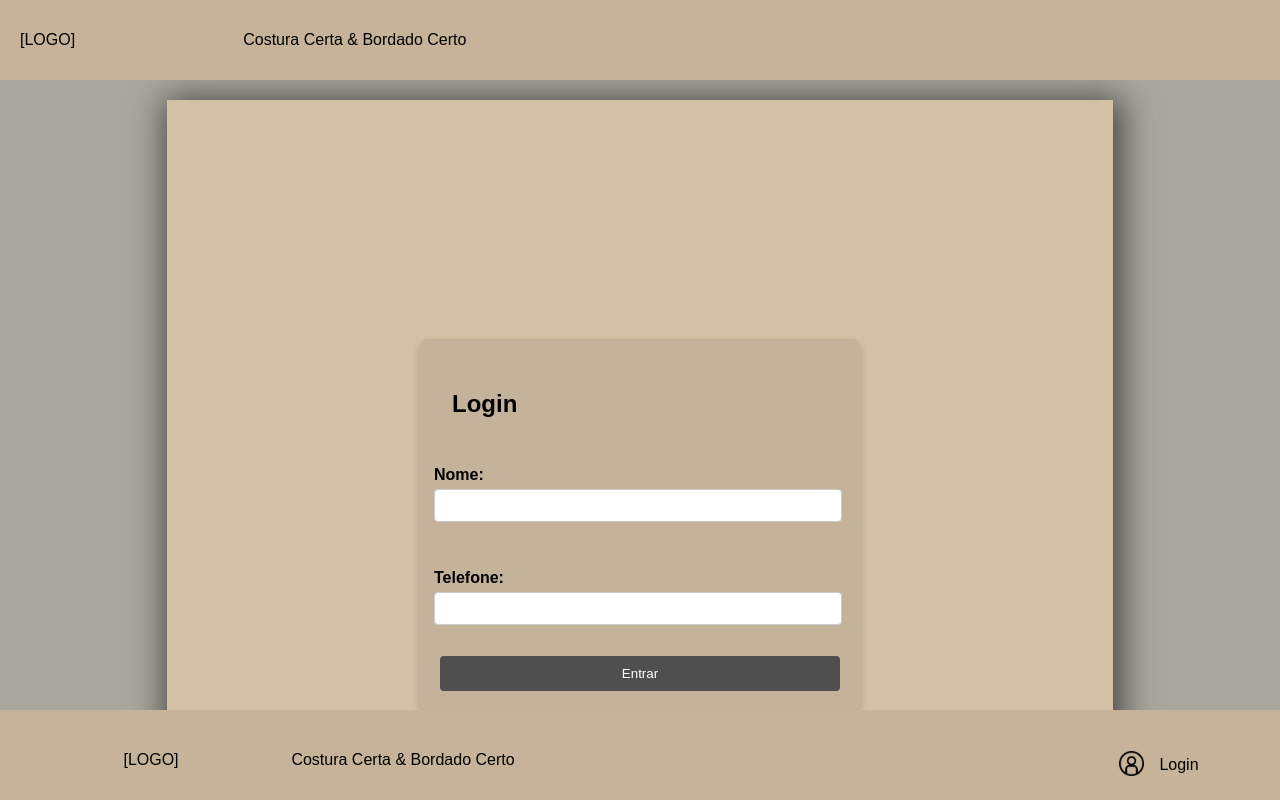
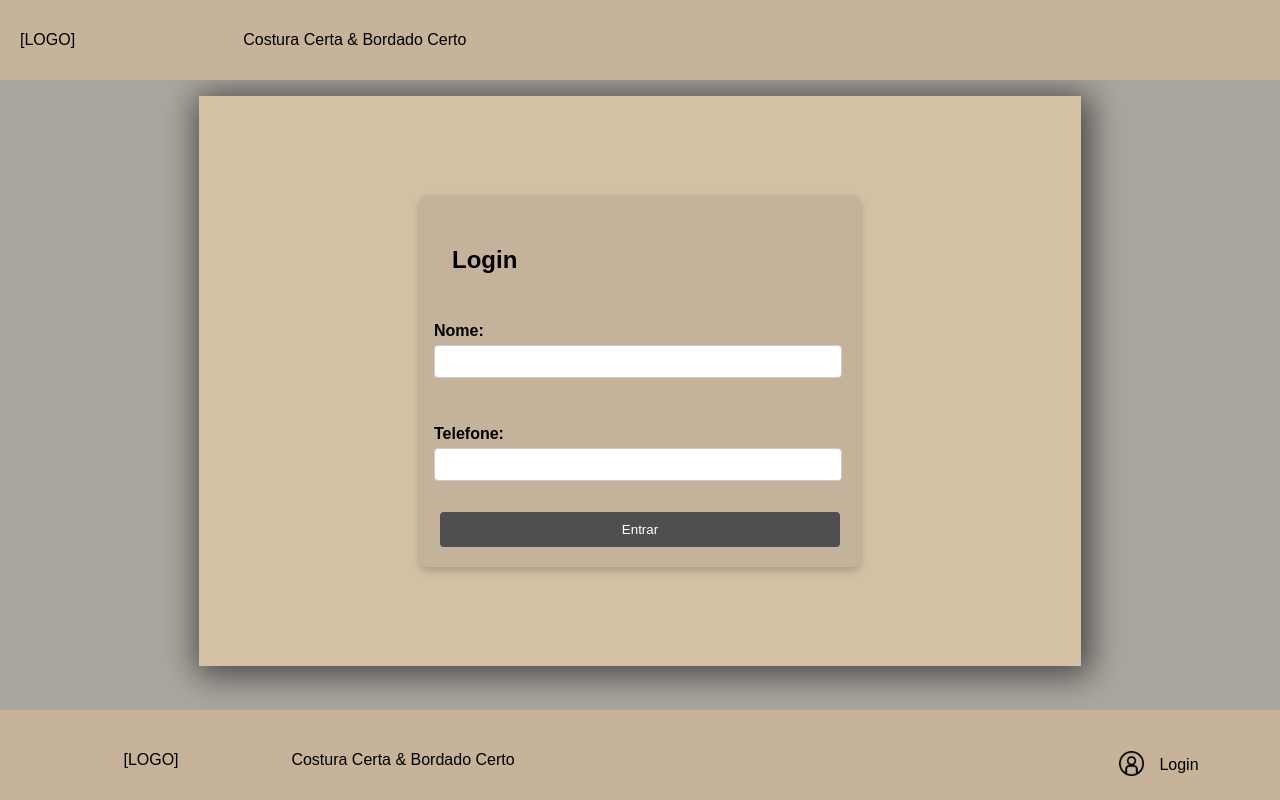
Before and after one commit to oLisboaaa/UPX-FRONT, a plain HTML site: page src/login.html in a window 1280 px wide. Drawn offline with Linux system fonts and the light colour scheme.

Commit message:
css login update 10-10-2024

```diff
--- a/css/style.css
+++ b/css/style.css
@@ -113,6 +113,8 @@ a{
     -webkit-box-shadow: 3px 3px 32px 5.5px #454545;
     -moz-box-shadow: 3px 3px 32px 5.5px #454545;
     box-shadow: 3px 3px 32px 5.5px #454545;
+    flex-grow: 1;
+    margin: 7.5% auto;
 }
 
 .footerlogin {
@@ -137,7 +139,8 @@ a{
     display: flex;
     justify-content: center;
     align-items: center;
-    height: 100vh; /* Define a altura total da tela */
+    height: 65vh; /* Define a altura total da tela */
+    width: 65vw;
     background-color: #d4c1a5; /* Cor de fundo da página */
   }
 
```
